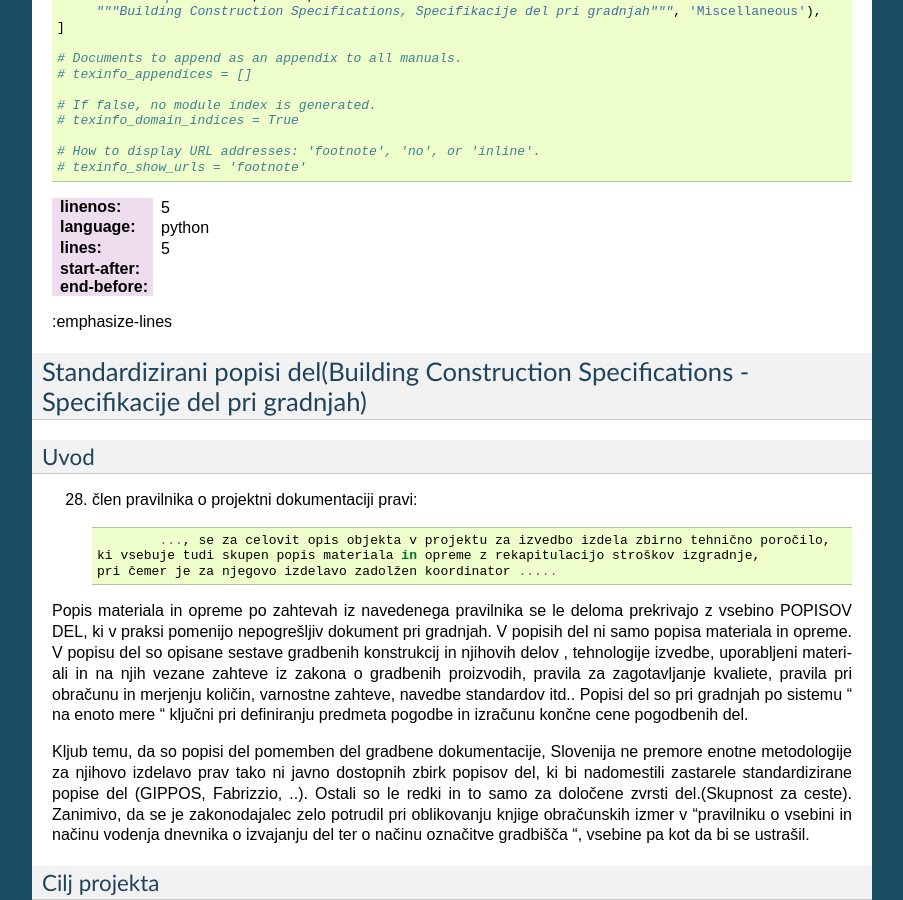
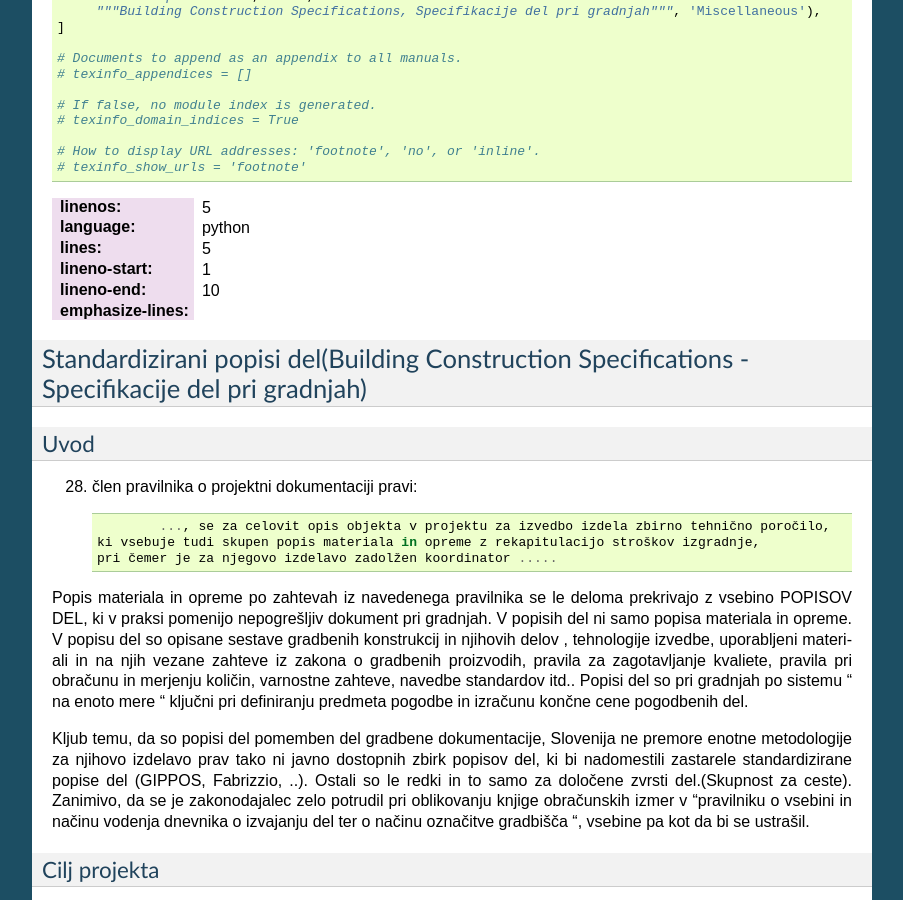
Before and after one commit to pavlovicr/bcs-staro, a Sphinx documentation site: the page built from docs/bcs_projekt.rst, in a window 1280 px wide and 900 px high, scrolled down 3792 px. Shown: the whole window, without its empty margins (198-1101 px from the left). Built offline with Sphinx 7.4.7, drawn with Linux system fonts in a browser that asks for light colours; pages that are not in the unit, such as notebooks, are missing from menus.

Commit message:
kaj pa sedaj

```diff
--- a/docs/bcs_projekt.rst
+++ b/docs/bcs_projekt.rst
@@ -14,9 +14,9 @@ Poglej v Piton_ kodo.
 :linenos: 5
 :language: python
 :lines: 5
-:start-after:
-:end-before:
-:emphasize-lines
+:lineno-start: 1
+:lineno-end: 10
+:emphasize-lines:
 
 
 
```
